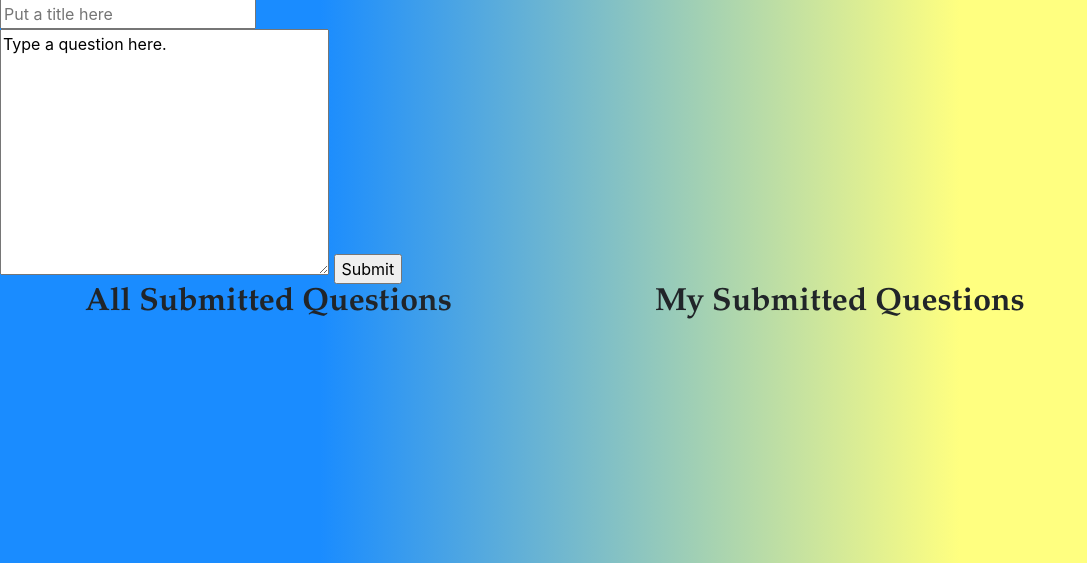
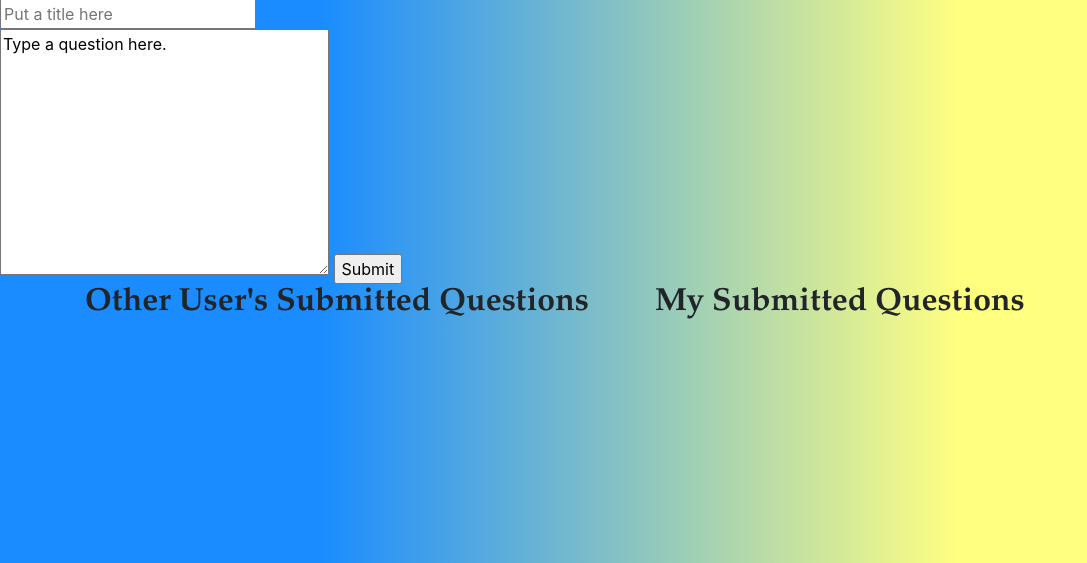
Before and after one commit to ddchon/Zen-of-Python-Puzzle-, a Django app: page /submit_q/ in a window 1280 px wide. Shown: the part 95-658 px from the top of the page, without its empty margins (0-1087 px from the left). Run offline with Django 3.2, Linux system fonts and the light colour scheme; the visitor is signed in with stand-in values (Sample User, id 1); data comes from the database, SQL or seed files in the repository; data that the repository does not hold is empty; some libraries are stand-ins or nearby versions.

Commit message:
submitted q lists working

```diff
--- a/zenofpythonpuzzle/templates/zenpythonpages/submitquestion.html
+++ b/zenofpythonpuzzle/templates/zenpythonpages/submitquestion.html
@@ -23,7 +23,7 @@
 
                 <div class="row">
                     <div class="col-6">
-                        <h2>All Submitted Questions</h2>
+                        <h2>Other User's Submitted Questions</h2>
                         {% if all_questions %}
                             {% for i in all_questions %}
 
--- a/zenofpythonpuzzle/zenpythonpages/views.py
+++ b/zenofpythonpuzzle/zenpythonpages/views.py
@@ -83,17 +83,16 @@ def delete_user(request, username):
     return redirect("home")
 
 def submit_q(request):
-    all_questions = SubmitQuestion.objects.all()
+    member = Member.objects.get(username=request.user.username)
+    all_questions = SubmitQuestion.objects.exclude(member=member)
     all_questions = all_questions[::-1]
 
-    member = Member.objects.get(username=request.user.username)
     my_questions = SubmitQuestion.objects.filter(member=member)
     my_questions = my_questions[::-1]
 
     context = {
-        # "all_questions": all_questions[0:3],
-        "all_questions": all_questions,
-        "my_questions": my_questions
+        "all_questions": all_questions[0:9],
+        "my_questions": my_questions[0:9]
     }
 
     if request.method == "POST":
```
